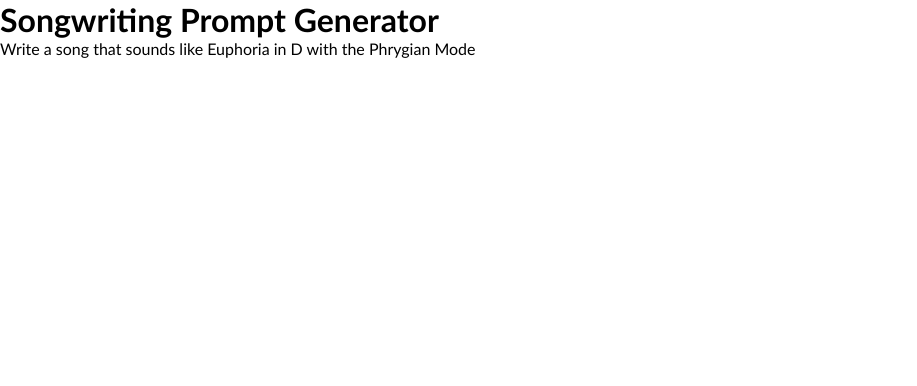
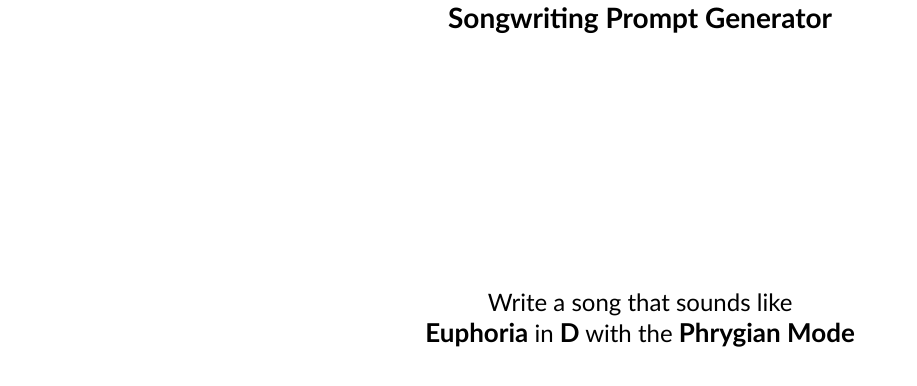
Before and after one commit to Samichpower/songwriting-prompt-generator, a plain HTML site: page index.html in a window 1280 px wide. Shown: the whole page, without its empty margins (0-917 px from the left). Drawn offline with Linux system fonts and the light colour scheme.

Commit message:
Put prompt to center of page and style font

```diff
--- a/script.js
+++ b/script.js
@@ -13,7 +13,7 @@ function appendPrompt() {
   const key = keys[getRandomItem(keys)];
   const scale = scales[getRandomItem(scales)];
 
-  promptContainer.innerHTML = `Write a song that sounds like <span class="feeling item">${feeling}</span> in <span class="key item">${key}</span> with the <span class="scale item">${scale}</span>`;
+  promptContainer.innerHTML = `<div>Write a song that sounds like</div> <div><span class="feeling item">${feeling}</span> in <span class="key item">${key}</span> with the <span class="scale item">${scale}</span></div>`;
 }
 
 appendPrompt();
--- a/style.css
+++ b/style.css
@@ -3,3 +3,30 @@
   padding: 0;
   font-family: 'Trebuchet MS', 'Lucida Sans Unicode', 'Lucida Grande', 'Lucida Sans', Arial, sans-serif;
 }
+
+#container {
+  display: flex;
+  flex-direction: column;
+  align-items: center;
+  height: 100vh;
+}
+
+#prompt-container {
+  display: flex;
+  flex-direction: column;
+  height: 100%;
+  justify-content: center;
+  text-align: center;
+  font-size: 24px;
+  transform: translateY(-100px);
+}
+
+.header {
+  font-size: 28px;
+}
+
+.item {
+  font-weight: bold;
+  font-size: 26px;
+  /* padding: 0px 5px; */
+}
```
